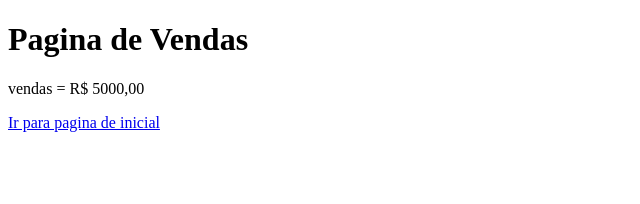
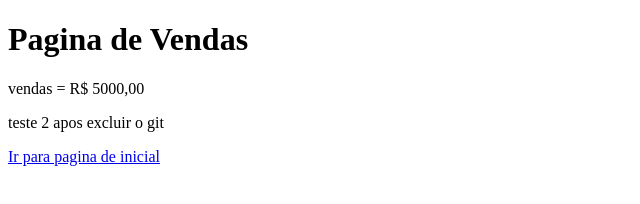
Before and after one commit to wolfjulio/aulagithub, a plain HTML site: page vendas.html in a window 1280 px wide. Shown: the whole page, without its empty margins (0-640 px from the left). Drawn offline with Linux system fonts and the light colour scheme.

Commit message:
Inserindo o Teste 2
Após inserir o teste 2

```diff
--- a/vendas.html
+++ b/vendas.html
@@ -3,6 +3,7 @@
 <head>
  <h1>Pagina de Vendas  </h1>
  <p>vendas = R$ 5000,00</p>
+<p>teste 2 apos excluir o git</p>
 
  <a href="index.html">Ir para pagina de inicial</a>
 
```
